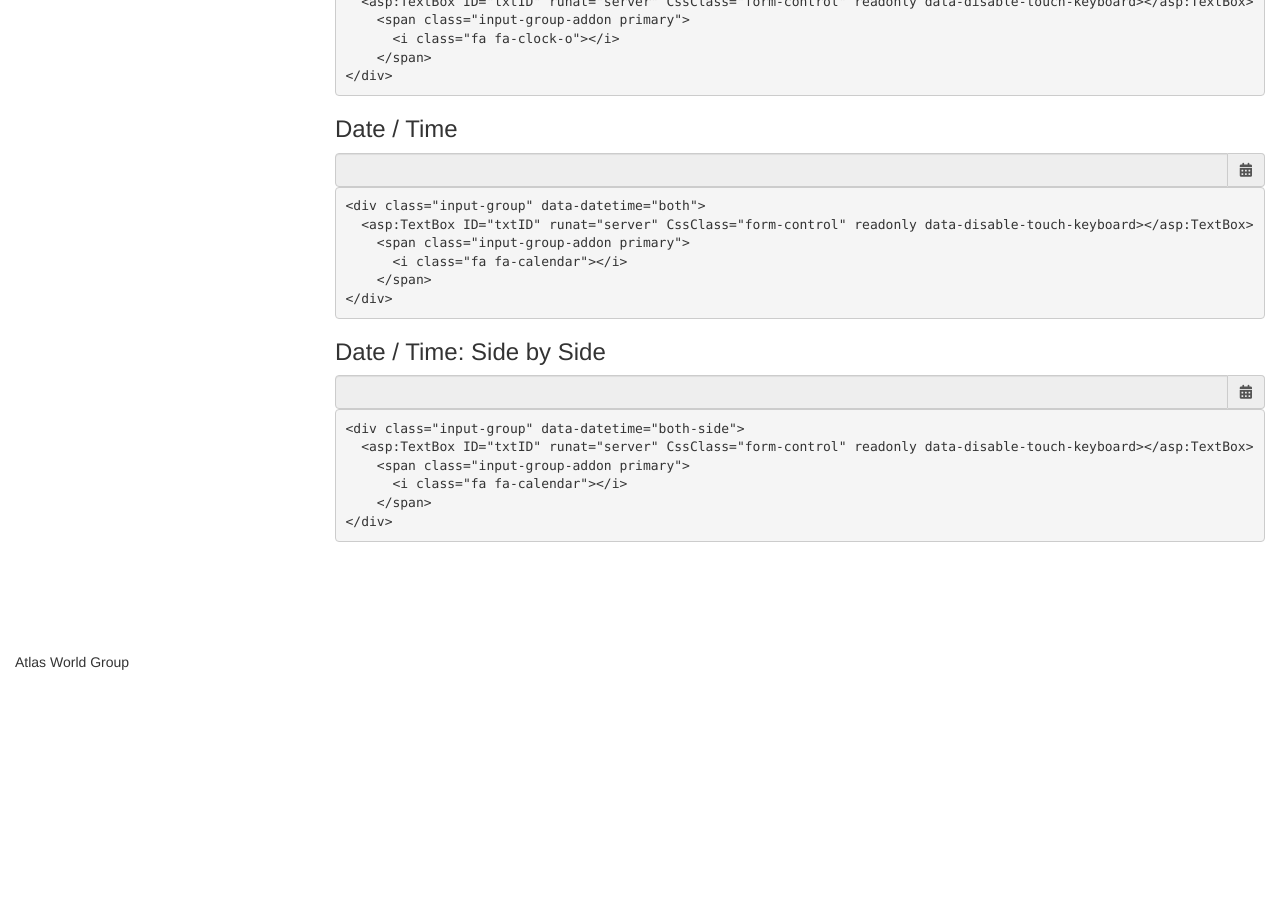
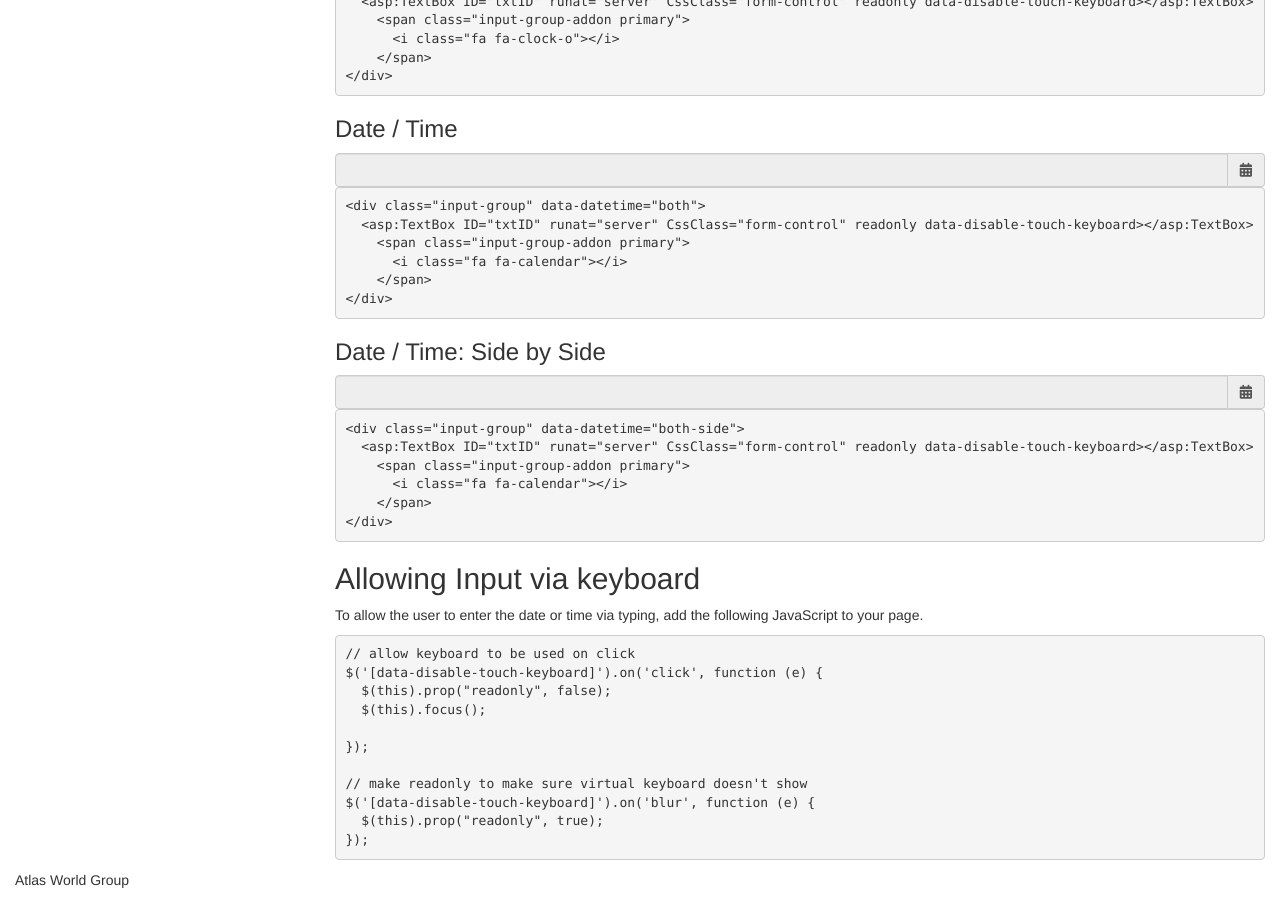
Before and after one commit to AtlasWorldGroup/atlasworldgroup.github.io, a Jekyll site: the page built from datetime/index.md, in a window 1280 px wide and 900 px high, scrolled down 873 px. Built offline with Jekyll 4.4.1, drawn with Linux system fonts in a browser that asks for light colours; nearby versions of some CDN libraries; library files that are not in the unit come from our copies; Markdown is read by kramdown in place of the engine named in the settings; before the commit the page ends 1555 px from its top, so only the background shows below that.

Commit message:
Added documention to allow user input on date/time

```diff
--- a/datetime/index.md
+++ b/datetime/index.md
@@ -93,13 +93,29 @@ There are four modes with the Date / Time picker.
     </span>
 </div>
 ~~~
-<div style="min-height:100px;"></div>
+
+## Allowing Input via keyboard
+
+To allow the user to enter the date or time via typing, add the following JavaScript to your page.
+
+~~~javascript
+// allow keyboard to be used on click
+$('[data-disable-touch-keyboard]').on('click', function (e) {
+  $(this).prop("readonly", false);
+  $(this).focus();
+
+});
+
+// make readonly to make sure virtual keyboard doesn't show
+$('[data-disable-touch-keyboard]').on('blur', function (e) {
+  $(this).prop("readonly", true);
+});
+~~~
+
 <script>
   $(document).ready(function() {
     registerDateTimePicker();
   });
-
-
   // allow keyboard to be used on click
   $('[data-disable-touch-keyboard]').on('click', function (e) {
     $(this).prop("readonly", false);
```
